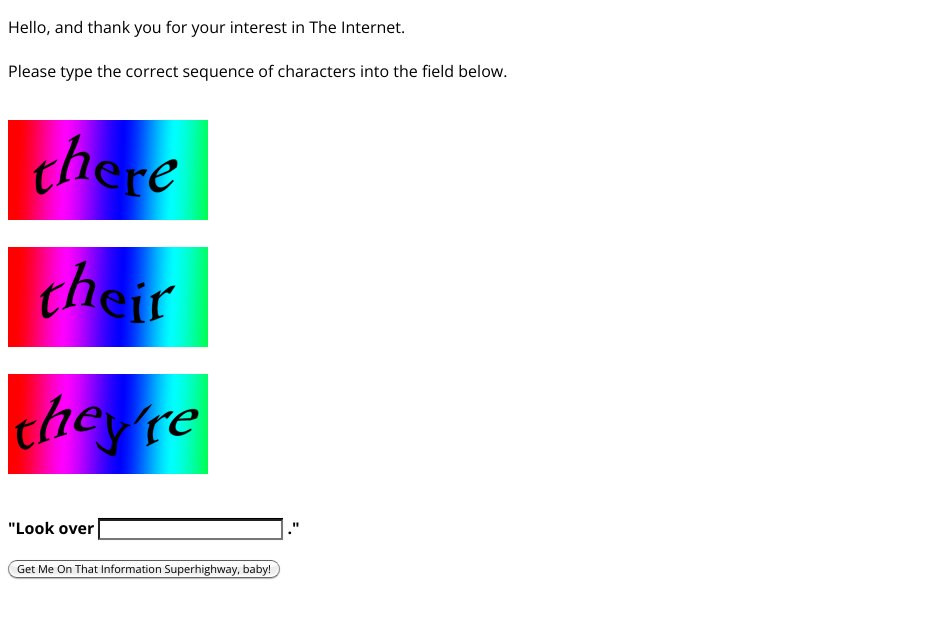
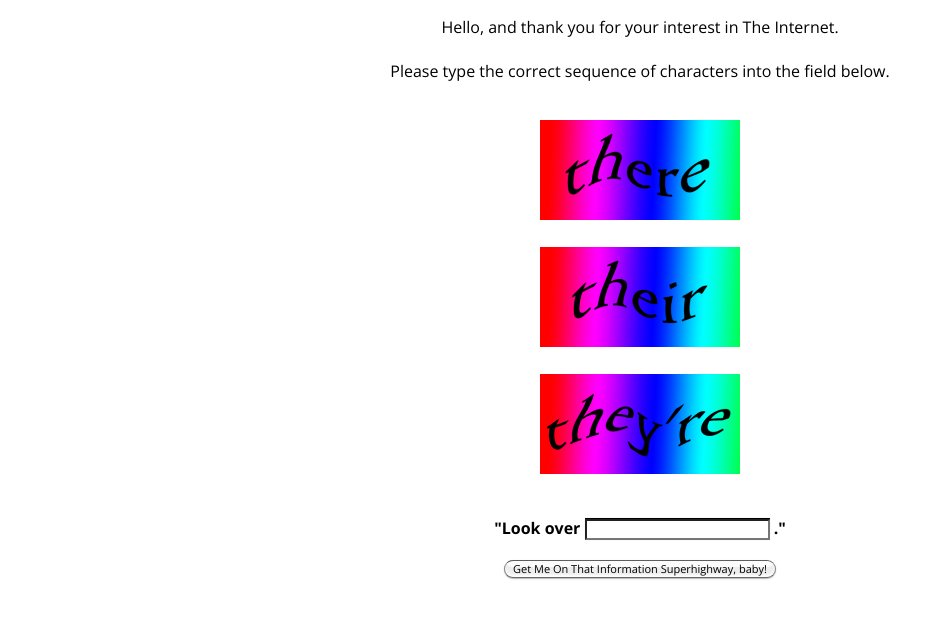
Before and after one commit to le717/le717.github.io, a Jekyll site: the page built from fun/spelling.html, in a window 1280 px wide. Shown: the top 618 px of the page, without its empty margins (0-944 px from the left). Built offline with Jekyll 4.4.1, drawn with Linux system fonts in a browser that asks for light colours; nearby versions of some CDN libraries.

Commit message:
Not quite

```diff
--- a/fun/spelling.html
+++ b/fun/spelling.html
@@ -8,6 +8,7 @@ google_font: Open+Sans:400,700
   <style>
     body { font-family: "Open Sans", sans-serif; }
 
+    .text-center { text-align: center; }
     #full-answer { font-weight: 700; }
     #input-box {
       outline-color: transparent;
```
